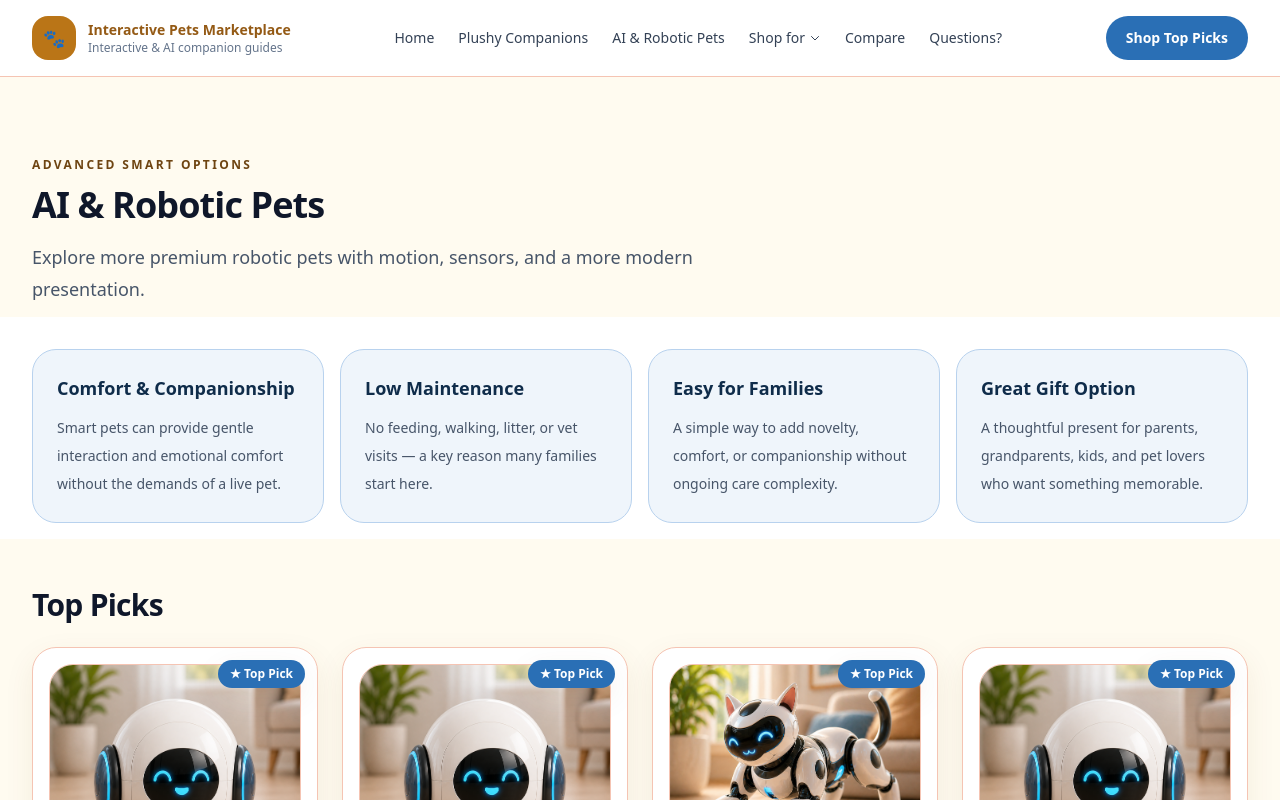
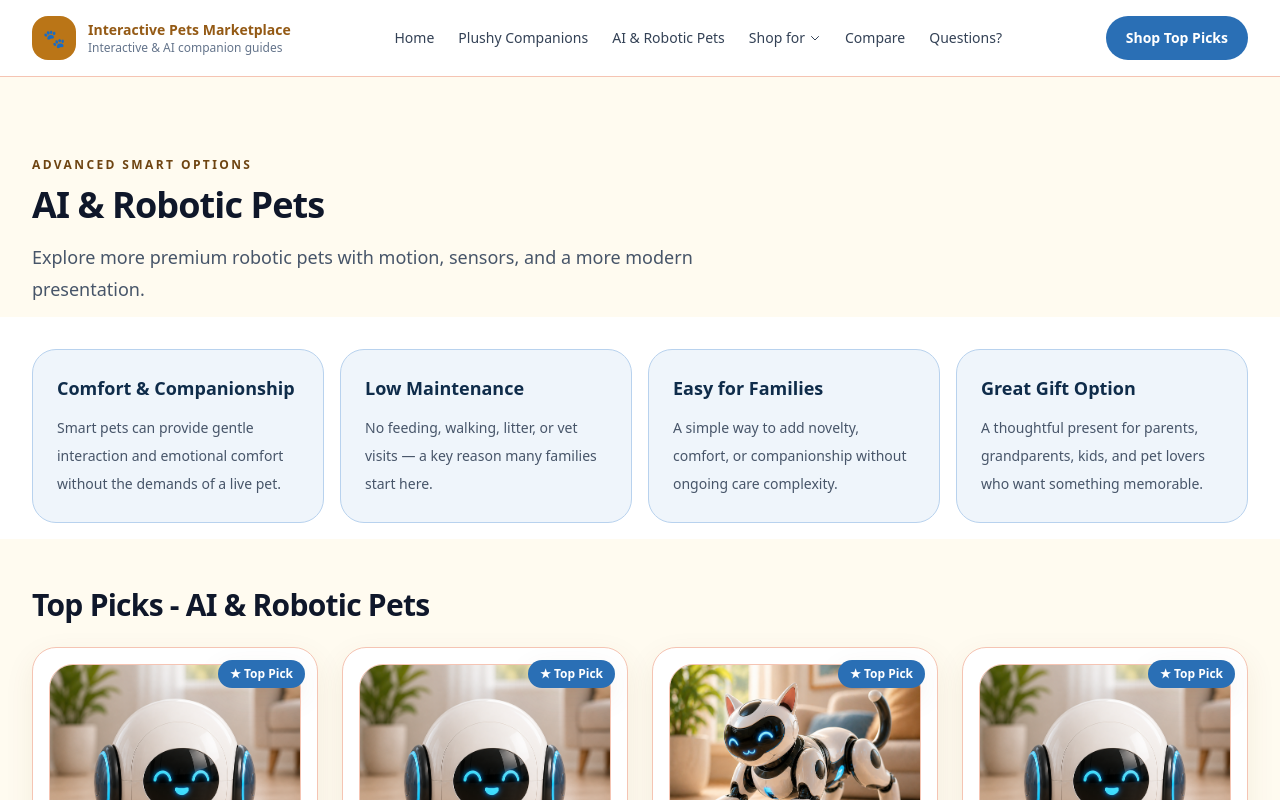
Before and after one commit to timsthomasson-cpu/Interactive-Pet-Marketplace, a Next.js app: page /ai-robotic-pets in a window 1280 px wide. Shown: the top 800 px of the page. Built offline with nearby package versions, Linux system fonts and the light colour scheme.

Commit message:
Warm golden redesign, product images, layout cleanup

```diff
--- a/app/ai-robotic-pets/page.tsx
+++ b/app/ai-robotic-pets/page.tsx
@@ -4,5 +4,5 @@ import { products } from "@/components/site-data";
 import { SectionHeading } from "@/components/ui";
 export default function Page() {
   const items = products.filter((p) => p.type === "AI & Robotic");
-  return <PageShell><section className="section-pad pb-2 sm:pb-3"><div className="container-shell"><SectionHeading eyebrow="Advanced smart options" title="AI & Robotic Pets" text="Explore more premium robotic pets with motion, sensors, and a more modern presentation." /></div></section><TrustBoxesRow /><GroupedProducts items={items} /><CompareTable items={items} title="AI & Robotic Pets at a glance" text="Quickly scan type, audience, highlight, rating, and price." /></PageShell>;
+  return <PageShell><section className="section-pad pb-2 sm:pb-3"><div className="container-shell"><SectionHeading eyebrow="Advanced smart options" title="AI & Robotic Pets" text="Explore more premium robotic pets with motion, sensors, and a more modern presentation." /></div></section><TrustBoxesRow /><GroupedProducts items={items} pageName="AI & Robotic Pets" /><CompareTable items={items} title="AI & Robotic Pets at a glance" text="Quickly scan type, audience, highlight, rating, and price." /></PageShell>;
 }
--- a/app/best-for-gifts/page.tsx
+++ b/app/best-for-gifts/page.tsx
@@ -4,5 +4,5 @@ import { SectionHeading } from "@/components/ui";
 import { CompareTable, GroupedProducts, TrustBoxesRow } from "@/components/sections";
 export default function GiftsPage() {
   const picks = products.filter((p) => p.flags?.gifts);
-  return <PageShell><section className="pt-14 pb-6 sm:pt-16 sm:pb-7 lg:pt-20 lg:pb-10"><div className="container-shell"><SectionHeading eyebrow="Best for gifts" title="Friendly, memorable smart pets for any occasion." text="Curated picks that make great gifts for parents, grandparents, kids, and pet lovers." /></div></section><TrustBoxesRow /><GroupedProducts items={picks} /><CompareTable items={picks} title="Gift picks at a glance" text="Quickly scan type, audience, highlight, rating, and price." /></PageShell>;
+  return <PageShell><section className="pt-14 pb-6 sm:pt-16 sm:pb-7 lg:pt-20 lg:pb-10"><div className="container-shell"><SectionHeading eyebrow="Best for gifts" title="Friendly, memorable smart pets for any occasion." text="Curated picks that make great gifts for parents, grandparents, kids, and pet lovers." /></div></section><TrustBoxesRow /><GroupedProducts items={picks} pageName="Gifts" /><CompareTable items={picks} title="Gift picks at a glance" text="Quickly scan type, audience, highlight, rating, and price." /></PageShell>;
 }
--- a/app/best-for-seniors/page.tsx
+++ b/app/best-for-seniors/page.tsx
@@ -4,5 +4,5 @@ import { CompareTable, GroupedProducts, TrustBoxesRow } from "@/components/secti
 import Link from "next/link";
 export default function SeniorsPage() {
   const picks = products.filter((p)=>p.bestFor.some((tag)=>["Seniors","Senior loved ones","Gift buyers"].includes(tag)));
-  return <PageShell><section className="pt-14 pb-6 sm:pt-16 sm:pb-7 lg:pt-20 lg:pb-10"><div className="container-shell"><div className="max-w-3xl"><p className="eyebrow">Senior-friendly picks</p><h2 className="mt-3 text-3xl font-bold tracking-tight text-slate-900 sm:text-4xl">Best smart pets for seniors and senior loved ones.</h2><p className="mt-4 text-lg leading-8 text-slate-600">This page is structured for adult children shopping for parents, as well as older buyers who want companionship with minimal complexity.</p><p className="mt-4 text-lg leading-8 text-slate-600">Research has shown that Interactive Pets can improve the lives of seniors by reducing loneliness and social isolation, as well as decreasing agitation and anxiety. (<Link href="/senior-research" className="underline text-trust-700 hover:text-trust-900">See a list of articles.</Link>)</p></div></div></section><TrustBoxesRow /><GroupedProducts items={picks} /><CompareTable items={picks} title="Senior picks at a glance" text="Quickly scan type, audience, highlight, rating, and price." /></PageShell>;
+  return <PageShell><section className="pt-14 pb-6 sm:pt-16 sm:pb-7 lg:pt-20 lg:pb-10"><div className="container-shell"><div className="max-w-3xl"><p className="eyebrow">Senior-friendly picks</p><h2 className="mt-3 text-3xl font-bold tracking-tight text-slate-900 sm:text-4xl">Best smart pets for seniors and senior loved ones.</h2><p className="mt-4 text-lg leading-8 text-slate-600">This page is structured for adult children shopping for parents, as well as older buyers who want companionship with minimal complexity.</p><p className="mt-4 text-lg leading-8 text-slate-600">Research has shown that Interactive Pets can improve the lives of seniors by reducing loneliness and social isolation, as well as decreasing agitation and anxiety. (<Link href="/senior-research" className="underline text-trust-700 hover:text-trust-900">See a list of articles.</Link>)</p></div></div></section><TrustBoxesRow /><GroupedProducts items={picks} pageName="Seniors" /><CompareTable items={picks} title="Senior picks at a glance" text="Quickly scan type, audience, highlight, rating, and price." /></PageShell>;
 }
--- a/app/interactive-pets/page.tsx
+++ b/app/interactive-pets/page.tsx
@@ -4,5 +4,5 @@ import { products } from "@/components/site-data";
 import { SectionHeading } from "@/components/ui";
 export default function Page() {
   const items = products.filter((p) => p.type === "Interactive");
-  return <PageShell><section className="section-pad pb-2 sm:pb-3"><div className="container-shell"><SectionHeading eyebrow="Comfort-first options" title="Plushy Companions" text="Explore companion-style plushy companions designed for touch response, simple engagement, and lower maintenance." /></div></section><TrustBoxesRow /><GroupedProducts items={items} /><CompareTable items={items} title="Plushy Companions at a glance" text="Quickly scan type, audience, highlight, rating, and price." /></PageShell>;
+  return <PageShell><section className="section-pad pb-2 sm:pb-3"><div className="container-shell"><SectionHeading eyebrow="Comfort-first options" title="Plushy Companions" text="Explore companion-style plushy companions designed for touch response, simple engagement, and lower maintenance." /></div></section><TrustBoxesRow /><GroupedProducts items={items} pageName="Plushy Companions" /><CompareTable items={items} title="Plushy Companions at a glance" text="Quickly scan type, audience, highlight, rating, and price." /></PageShell>;
 }
--- a/app/kids-and-families/page.tsx
+++ b/app/kids-and-families/page.tsx
@@ -4,5 +4,5 @@ import { CompareTable, GroupedProducts, TrustBoxesRow } from "@/components/secti
 import Link from "next/link";
 export default function FamiliesPage() {
   const picks = products.filter((p)=>p.bestFor.some((tag)=>["Children","Families"].includes(tag)));
-  return <PageShell><section className="pt-14 pb-6 sm:pt-16 sm:pb-7 lg:pt-20 lg:pb-10"><div className="container-shell"><div className="max-w-3xl"><p className="eyebrow">For kids and families</p><h2 className="mt-3 text-3xl font-bold tracking-tight text-slate-900 sm:text-4xl">Playful smart pets for novelty and everyday fun.</h2><p className="mt-4 text-lg leading-8 text-slate-600">Engaging companions designed to entertain children and bring families together.</p><p className="mt-4 text-lg leading-8 text-slate-600">Research has shown that Interactive Pets can improve the lives of children by improving Interactive Learning, Personalized Engagement, Empathy, Technology Skills, and many other areas. (<Link href="/kids-research" className="underline text-trust-700 hover:text-trust-900">See a list of articles.</Link>)</p></div></div></section><TrustBoxesRow /><GroupedProducts items={picks} /><CompareTable items={picks} title="Kids & Family picks at a glance" text="Quickly scan type, audience, highlight, rating, and price." /></PageShell>;
+  return <PageShell><section className="pt-14 pb-6 sm:pt-16 sm:pb-7 lg:pt-20 lg:pb-10"><div className="container-shell"><div className="max-w-3xl"><p className="eyebrow">For kids and families</p><h2 className="mt-3 text-3xl font-bold tracking-tight text-slate-900 sm:text-4xl">Playful smart pets for novelty and everyday fun.</h2><p className="mt-4 text-lg leading-8 text-slate-600">Engaging companions designed to entertain children and bring families together.</p><p className="mt-4 text-lg leading-8 text-slate-600">Research has shown that Interactive Pets can improve the lives of children by improving Interactive Learning, Personalized Engagement, Empathy, Technology Skills, and many other areas. (<Link href="/kids-research" className="underline text-trust-700 hover:text-trust-900">See a list of articles.</Link>)</p></div></div></section><TrustBoxesRow /><GroupedProducts items={picks} pageName="Kids & Families" /><CompareTable items={picks} title="Kids & Family picks at a glance" text="Quickly scan type, audience, highlight, rating, and price." /></PageShell>;
 }
--- a/components/sections.tsx
+++ b/components/sections.tsx
@@ -23,7 +23,7 @@ export function ShopByNeed() {
   ];
   return <section className="section-pad pt-4 bg-white sm:pt-6 lg:pt-8"><div className="container-shell"><div className="grid gap-4 md:grid-cols-2 xl:grid-cols-4">{items.map(([title, text, href])=><Link key={title} href={href} className="block rounded-3xl border border-trust-200 bg-trust-50 p-6 transition hover:-translate-y-0.5 hover:border-trust-400 hover:shadow-soft"><h3 className="text-lg font-semibold text-trust-900">{title}</h3><p className="mt-2 text-sm leading-7 text-slate-600">{text}</p></Link>)}</div></div></section>;
 }
-export function GroupedProducts({ items }: { items: typeof products }) {
+export function GroupedProducts({ items, pageName }: { items: typeof products; pageName?: string }) {
   if (items.length === 0) return null;
   const sections: { title: string; products: typeof items }[] = [
     { title: "Top Picks", products: items.filter((p) => p.flags?.topPick) },
@@ -32,7 +32,7 @@ export function GroupedProducts({ items }: { items: typeof products }) {
     { title: "Budget Friendly", products: items.filter((p) => p.priceCategory === "Budget Friendly") }
   ];
   const nonEmpty = sections.filter((s) => s.products.length > 0);
-  return <section className="section-pad pt-10 sm:pt-12"><div className="container-shell space-y-14">{nonEmpty.map((section) => <div key={section.title}><h3 className="text-2xl font-bold tracking-tight text-slate-900 sm:text-3xl">{section.title}</h3><div className="mt-6 grid gap-6 lg:grid-cols-2 xl:grid-cols-4">{section.products.map((product) => <ProductCard key={product.slug} product={product} />)}</div></div>)}</div></section>;
+  return <section className="section-pad pt-10 sm:pt-12"><div className="container-shell space-y-14">{nonEmpty.map((section) => <div key={section.title}><h3 className="text-2xl font-bold tracking-tight text-slate-900 sm:text-3xl">{pageName ? `${section.title} - ${pageName}` : section.title}</h3><div className="mt-6 grid gap-6 lg:grid-cols-2 xl:grid-cols-4">{section.products.map((product) => <ProductCard key={product.slug} product={product} />)}</div></div>)}</div></section>;
 }
 export function FeaturedProducts({ filter }: { filter?: "Interactive" | "AI & Robotic" }) {
   const filtered = filter ? products.filter((p)=>p.type===filter) : products;
--- a/components/site-data.ts
+++ b/components/site-data.ts
@@ -2,7 +2,7 @@
 // Run `npm run generate:products` to regenerate.
 // Source: Documentation/Product Matrix.xlsx (single source of truth)
 //
-// Generated: 2026-05-11T19:09:44.190Z
+// Generated: 2026-05-11T19:22:18.436Z
 
 export type ProductFlags = {
   gifts: boolean;
```
Also changed, not shown: 1 other file (tests, documents, lock files or other folders).
